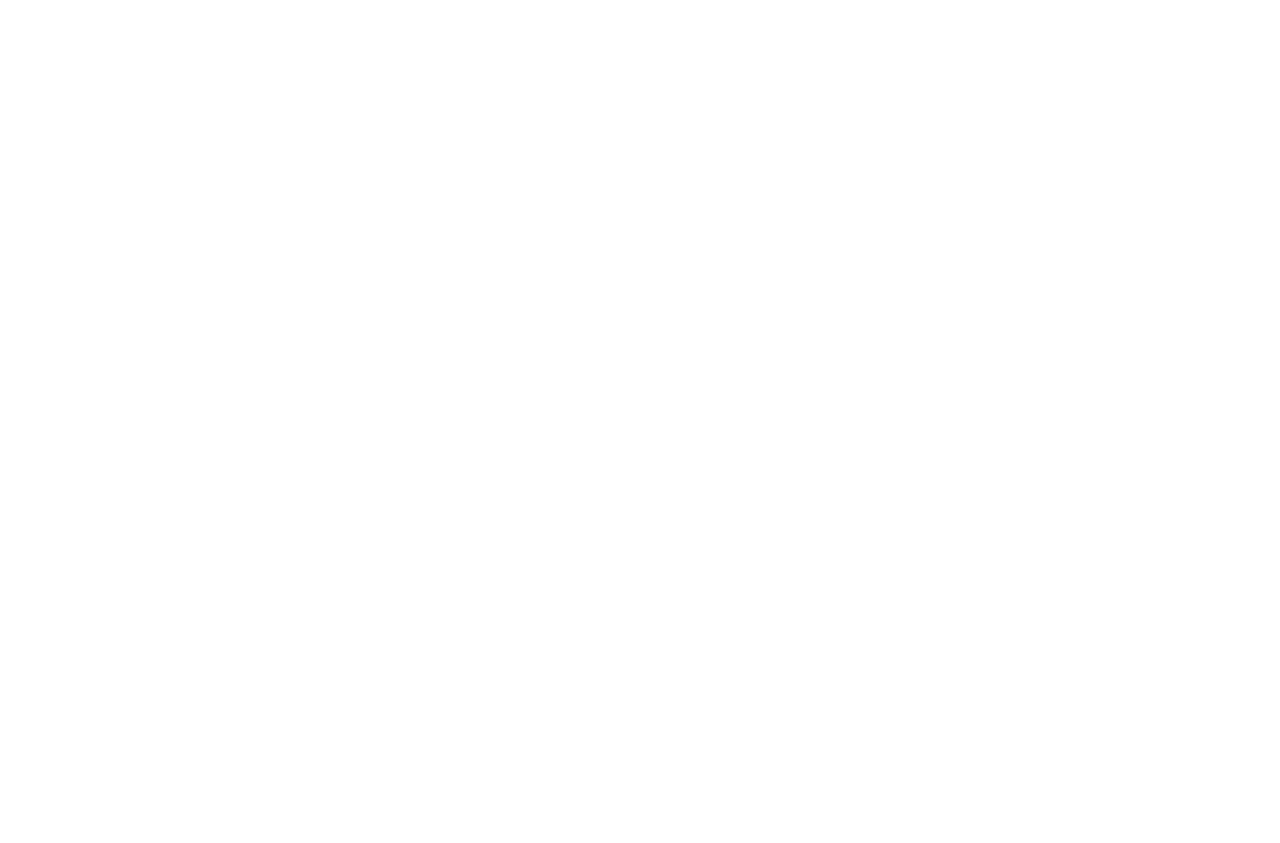
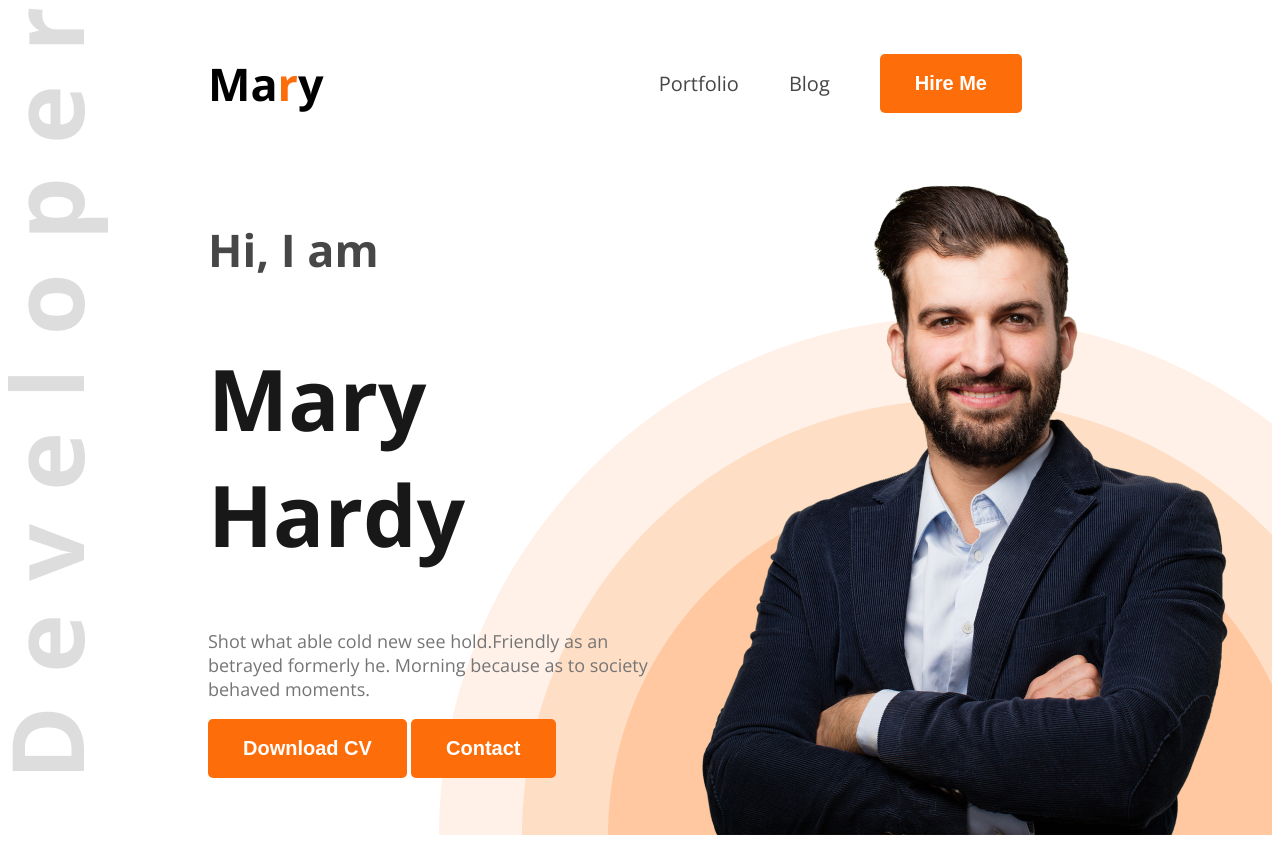
Before and after one commit to kajolsarkar7181/web-dev-portfolio, a plain HTML site: page index.html in a window 1280 px wide. Before the commit the page ends 800 px from the top, so only its background shows below. Drawn offline with nearby package versions, Linux system fonts and the light colour scheme.

Commit message:
portfolio css

```diff
--- a/index.html
+++ b/index.html
@@ -4,10 +4,43 @@
     <meta charset="UTF-8">
     <meta name="viewport" content="width=device-width, initial-scale=1.0">
     <title>web devloper portfolio</title>
+
+    <link rel="preconnect" href="https://fonts.googleapis.com">
+    <link rel="preconnect" href="https://fonts.gstatic.com" crossorigin>
+    <link href="https://fonts.googleapis.com/css2?family=Open+Sans:ital,wght@0,300..800;1,300..800&family=Work+Sans:ital,wght@0,100..900;1,100..900&display=swap" rel="stylesheet">
+
+
+    <link rel="stylesheet" href="style/portfolio.css">
 </head>
-<body>
-    <header>
+<body class="open-sans-normal">
+    <header class="header">
+        <nav>
+            <h3 class="nav-title">Ma<span class="text-primary">r</span>y</h3>
+            <ul>
+                <li><a class="dark-2" href="">Portfolio</a></li>
+                <li><a class="dark-2" href="">Blog</a></li>
+                <li><a href=""><button class="btn-primary">Hire Me</button></a></li>
+            </ul>
+        </nav>
+<div class="baner">
 
+    <div class="baner-content">
+        <h4 class="banarer-sale dark-2">Hi, I  am</h4>
+        <h1 class="banarer-maye">Mary Hardy</h1>
+        <P class="baner-discription">
+            Shot what able cold new see hold.Friendly as an betrayed formerly he.
+             Morning because as to society behaved moments.
+        </P>
+        <button class="btn-primary">Download CV</button>
+        <button class="btn-primary">Contact</button>
+    </div>
+
+   <img class="baner-pic" src="images/hardy.png" alt="">
+
+
+
+
+</div>
     </header>
      <main>
 
--- /dev/null
+++ b/style/portfolio.css
@@ -0,0 +1,110 @@
+
+
+
+
+.open-sans-normal {
+    font-family: "Open Sans", serif;
+    font-optical-sizing: auto;
+    font-style: normal;
+    font-style: normal;
+    font-variation-settings:
+      "wdth" 100;
+  }
+
+
+  /* shared style */
+.text-primary{
+    color:#FD6E0A ;
+}
+
+.dark-2{
+    color: #474747;
+}
+
+.btn-primary{
+    background-color: #FD6E0A;
+    font-weight:bold ;
+    color: white;
+    padding: 18px 35px;
+    border-radius: 5px;
+    font-size: 20px;
+    border: none;
+}
+
+/* header */
+
+.header{
+   background-image: url(../images/developer.png),url(../images/header_bg.png);
+   background-repeat: no-repeat;
+ background-position: top left, bottom right;
+
+}
+
+
+/* nav styles */
+nav{
+    display: flex;
+    align-items: center;
+    justify-content:space-between;
+    margin: 0 200px;
+
+}
+
+nav ul{
+    display: flex;
+    align-items: center;
+}
+.nav-title{
+    font-style: 800px;
+    font-size: 45px;
+}
+
+nav ul li{
+    list-style: none;
+    margin-right: 50px;
+}
+
+nav ul li a{
+    text-decoration: none;
+    font-size: 20px;
+}
+
+
+/* baner styles */
+
+.baner{
+    display: flex;
+    justify-content: space-between;
+    margin: 0 35px 0 200px;
+}
+
+
+.baner-content{
+    max-width: 584px;
+
+}
+
+
+
+.banarer-sale{
+    font-size: 45px;
+    font-weight: 600px;
+
+}
+
+
+.banarer-maye{
+   font-size: 85px;
+   font-weight:bold ;
+   color: #181818;
+}
+
+.baner-discription{
+    font-size: 18px;
+    color: #757575;
+}
+.baner-pic{
+    width: 584px;
+    height: 676px;
+
+}
```
